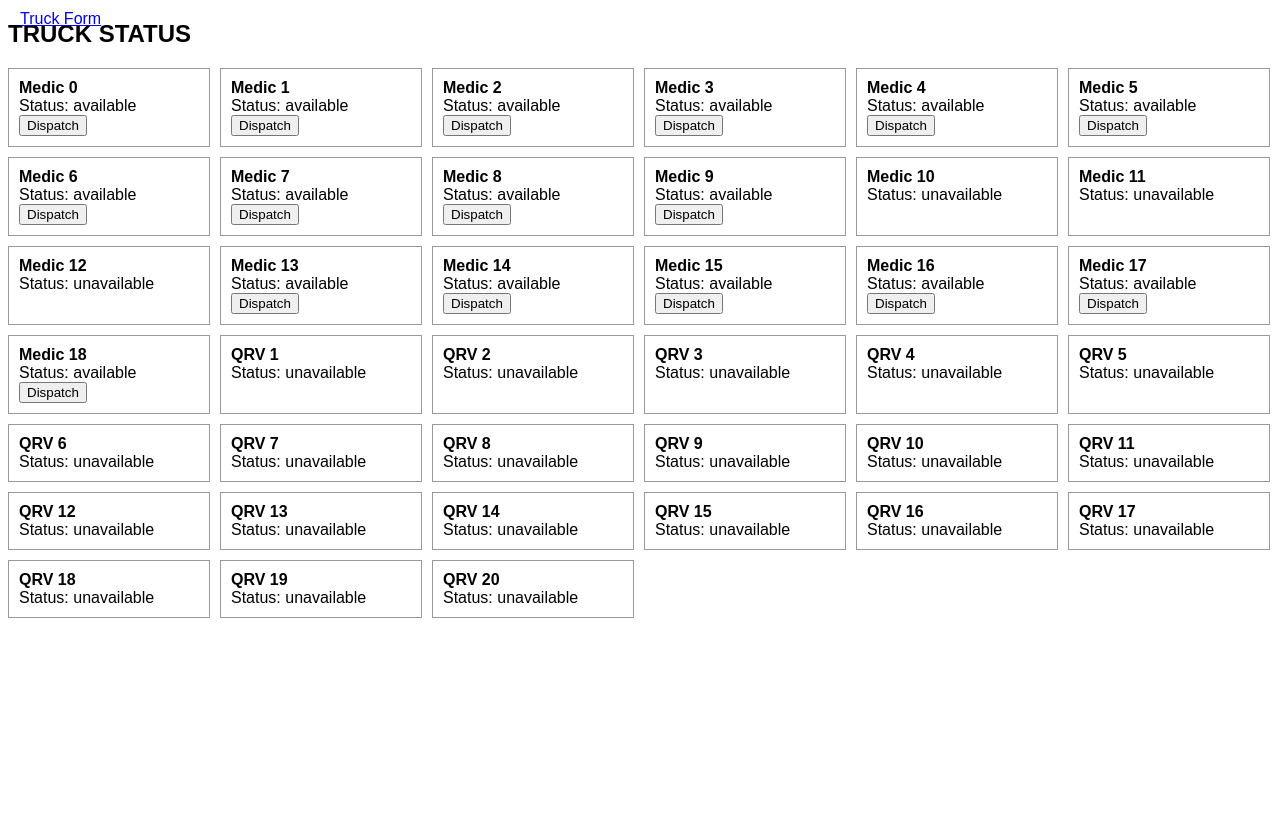
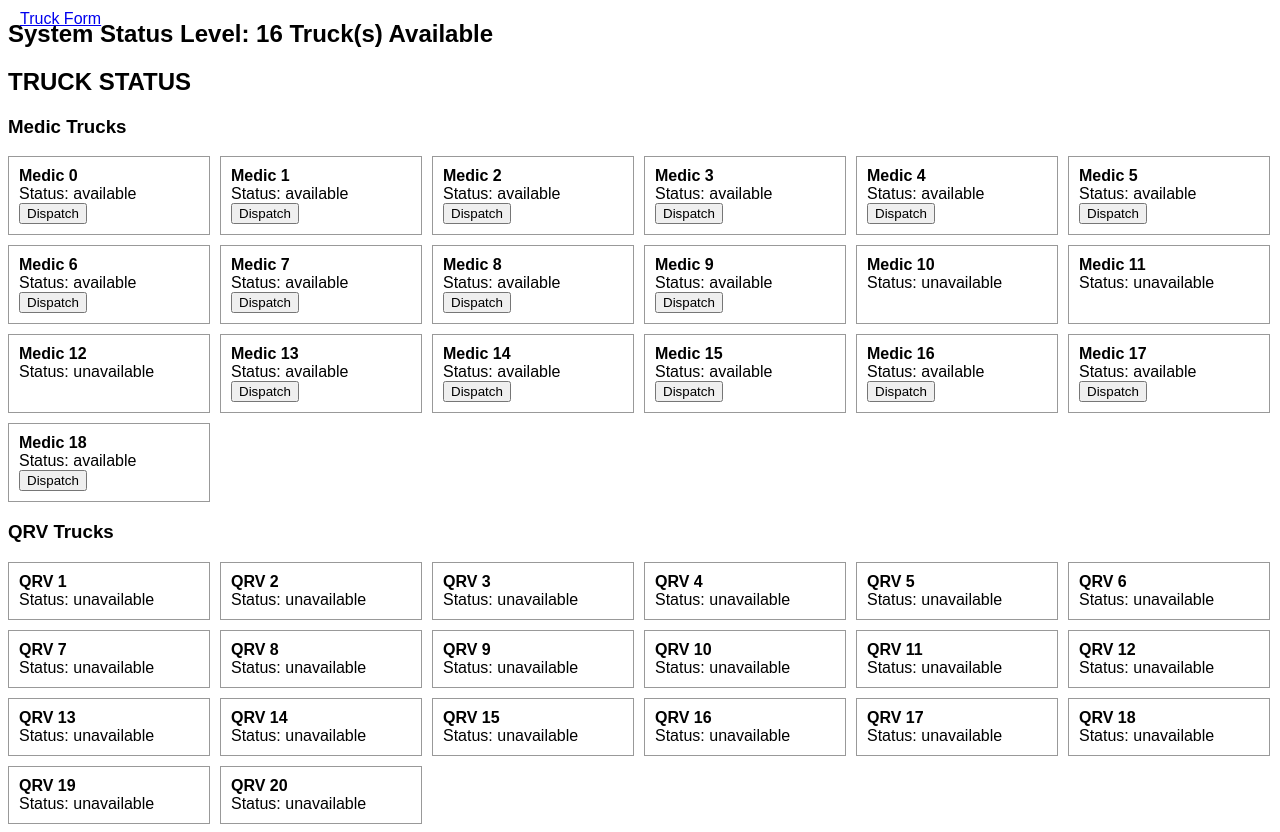
Before and after one commit to sndjy1986/BetaEX, a Flask app: page / in a window 1280 px wide. Before the commit the page ends 618 px from the top, so only its background shows below. Run offline with Flask 3, Linux system fonts and the light colour scheme.

Commit message:
Add files via upload

```diff
--- a/templates/index.html
+++ b/templates/index.html
@@ -20,14 +20,17 @@
     </style>
 </head>
 <body>
+    <h2>System Status Level: {{ available_trucks }} Truck(s) Available</h2>
+
     <div style="position: absolute; top: 10px; left: 20px;">
         <a href="https://forms.microsoft.com/pages/responsepage.aspx?id=Zh-exeJVn0SAfe_1FF9Zi2FaRW6gaHhKjeF02t2Aq8tURFAwVDVVUEVVRzZRODNTNkgyUFJNMDBHSS4u" target="_blank">Truck Form</a>
     </div>
 
     <h2>TRUCK STATUS</h2>
+<h3>Medic Trucks</h3>
 <div class="truck-grid">
     {% for truck in trucks %}
-            {% if truck['id'].startswith("Medic ") or truck['id'].startswith("QRV ") %}
+        {% if truck['id'].startswith("Medic ") %}
         <div class="truck-card">
             <strong>{{ truck['id'] }}</strong><br>
             Status: {{ status[truck['id']] }}<br>
@@ -41,5 +44,24 @@
         {% endif %}
     {% endfor %}
 </div>
+
+<h3>QRV Trucks</h3>
+<div class="truck-grid">
+    {% for truck in trucks %}
+        {% if truck['id'].startswith("QRV ") %}
+        <div class="truck-card">
+            <strong>{{ truck['id'] }}</strong><br>
+            Status: {{ status[truck['id']] }}<br>
+            {% if status[truck['id']] == 'available' %}
+            <form action="{{ url_for('dispatch') }}" method="post">
+                <input type="hidden" name="truck_id" value="{{ truck['id'] }}">
+                <button type="submit">Dispatch</button>
+            </form>
+            {% endif %}
+        </div>
+        {% endif %}
+    {% endfor %}
+</div>
+
 </body>
 </html>
```
Lines whose indentation alone changed are shown as unchanged.
